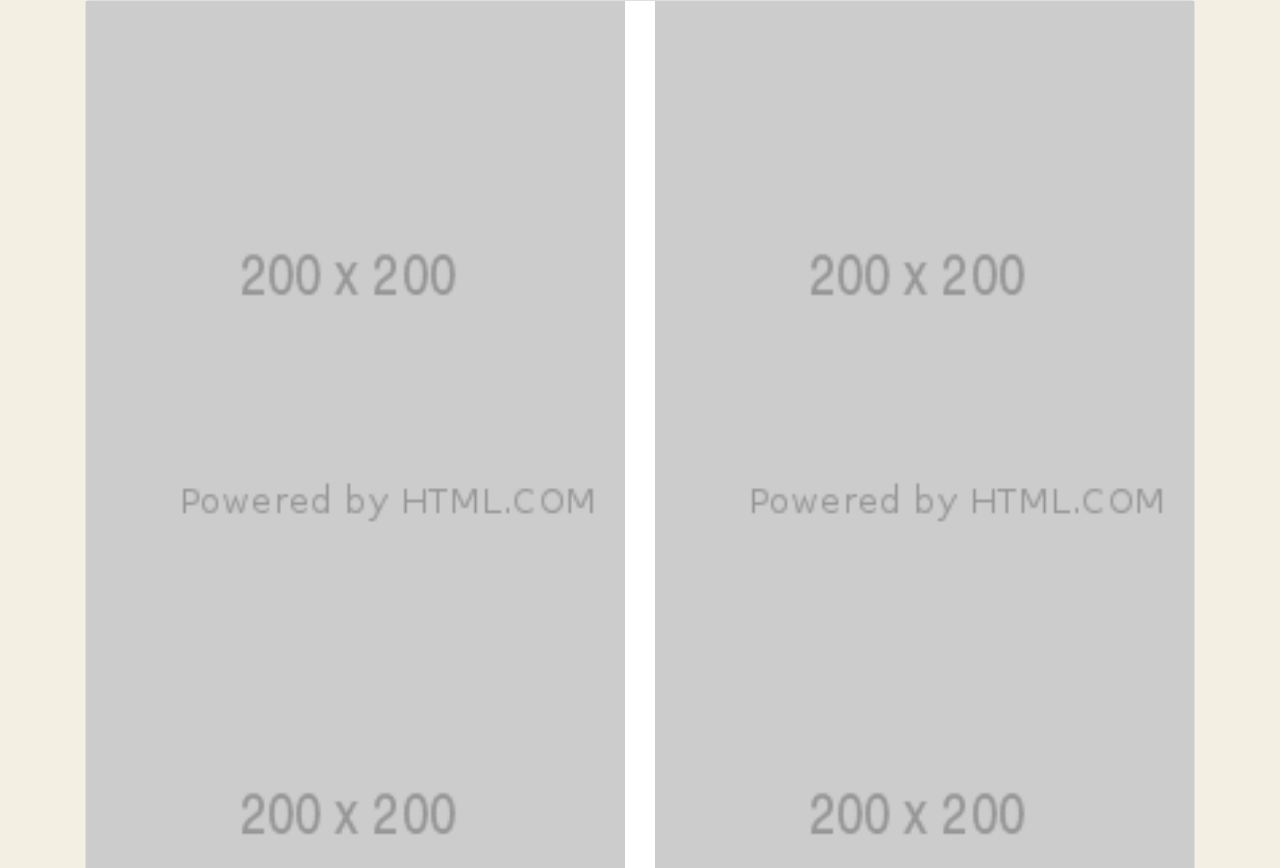
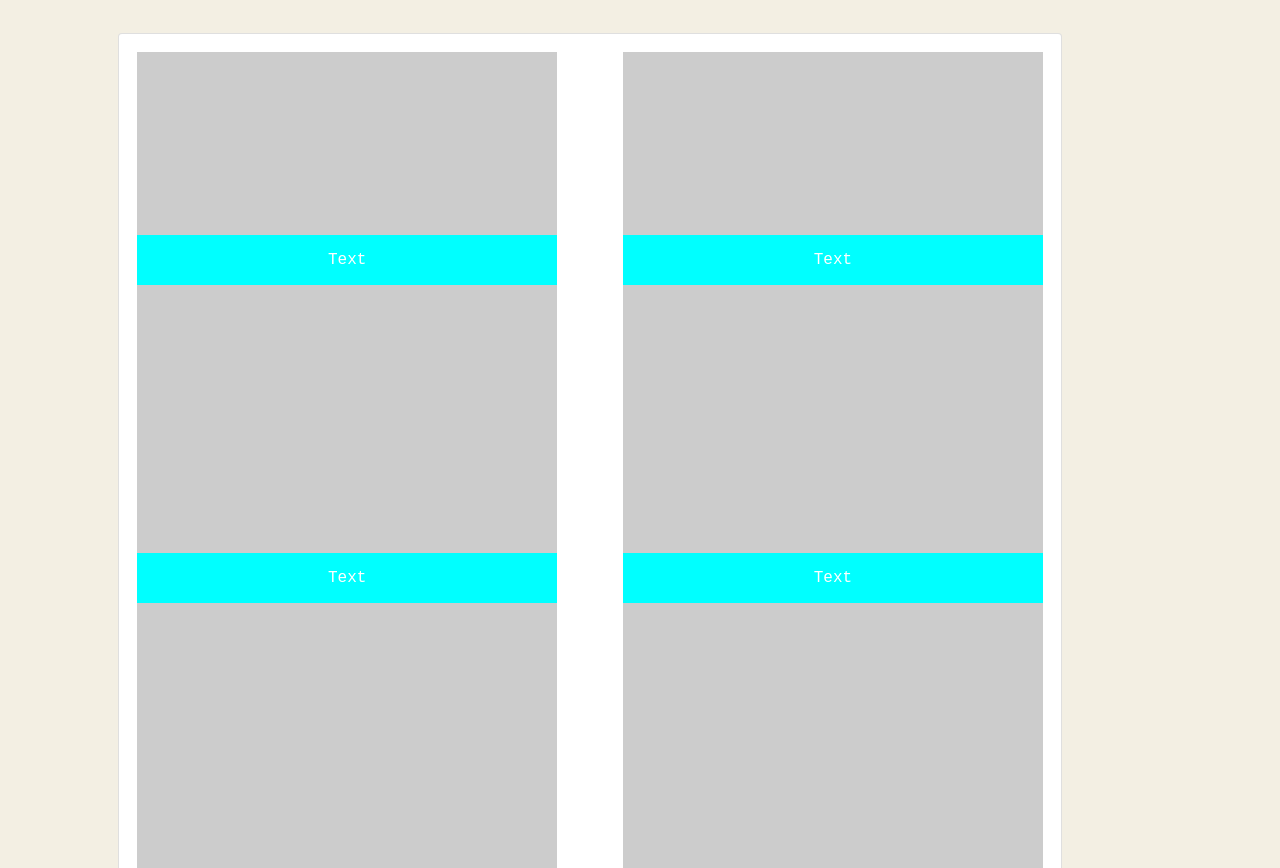
Before and after one commit to 00y-700/homework.wk2, a plain HTML site: page portfolio.html in a window 1280 px wide. Shown: the part 62-930 px from the top of the page. Drawn offline with nearby package versions, Linux system fonts and the light colour scheme.

Commit message:
portfolio page fix

```diff
--- a/portfolio.html
+++ b/portfolio.html
@@ -31,30 +31,49 @@
           </ul>
         </div>
     </nav>
-      <section class="card">
+      <section class="card project-list">
         <div class="row">
-          <div class="col">
-            <img src="assets/two.png" alt=""class="responsive">
+          <div class="col col-md-6 col-sm-9">
+            <div class="project-image">
+              <img src="assets/two.png" alt=""class="responsive">
+              <div class="project-text">Text</div>
+            </div>
           </div>
-          <div class="col">
-            <img src="assets/two.png" alt=""class="responsive">
+          <div class="col col-md-6 col-sm-9">
+            <div class="project-image">
+              <img src="assets/two.png" alt=""class="responsive">
+              <div class="project-text">Text</div>
+            </div>
           </div>
         </div>
         <div class="row">
-          <div class="col">
-            <img src="assets/two.png" alt=""class="responsive">
+          <div class="col col-md-6 col-sm-9">
+            <div class="project-image">
+              <img src="assets/two.png" alt=""class="responsive">
+              <div class="project-text">Text</div>
+            </div>
           </div>
-          <div class="col">
-            <img src="assets/two.png" alt=""class="responsive">
+          <div class="col col-md-6 col-sm-9">
+            <div class="project-image">
+              <img src="assets/two.png" alt=""class="responsive">
+              <div class="project-text">Text</div>
+            </div>
           </div>
         </div>
         <div class="row">
-          <div class="col">
-            <img src="assets/two.png" alt=""class="responsive">
+          <div class="col col-md-6 col-sm-9">
+            <div class="project-image">
+              <img src="assets/two.png" alt=""class="responsive">
+              <div class="project-text">Text</div>
+            </div>
           </div>
-          <div class="col">
-            <!-- <img src="assets/two.png" alt=""class="responsive"> -->
+          <div class="col col-md-6 col-sm-9">
+            <div class="project-image">
+              <img src="assets/two.png" alt=""class="responsive">
+              <div class="project-text">Text</div>
+            </div>
           </div>
+        </div>
         </div>
       </section>
       <footer class="col col-expand-md">
--- a/style.css
+++ b/style.css
@@ -37,8 +37,7 @@
 
 #pic {
     float: left;
-    /* margin: 10px;
-    margin-bottom: 20px; */
+    padding: 5%;
 }
 
 
@@ -61,6 +60,7 @@
 .responsive {
     width: 100%;
     height: auto;
+    padding: 2%
 }
 
 .photo {
@@ -71,3 +71,33 @@
 .box {
     min-width: 400px;
 }
+
+.nav-link:hover {
+    color: #ccffff;
+}
+
+.project-image {
+    width: 96%;
+    height: 300px;
+    /* border: solid 1px pink; */
+    margin: 2%;
+    position: relative;
+}
+
+.project-text {
+    background-color: aqua;
+    color: white;
+    width: 96%;
+    height: 50px;
+    /* padding: 2%; */
+    margin: 2%;
+    text-align: center;
+    line-height: 50px;
+    position: absolute;
+    bottom: 50px;
+}
+
+.project-list {
+    width: 85%;
+    margin: 3%;
+}
```
